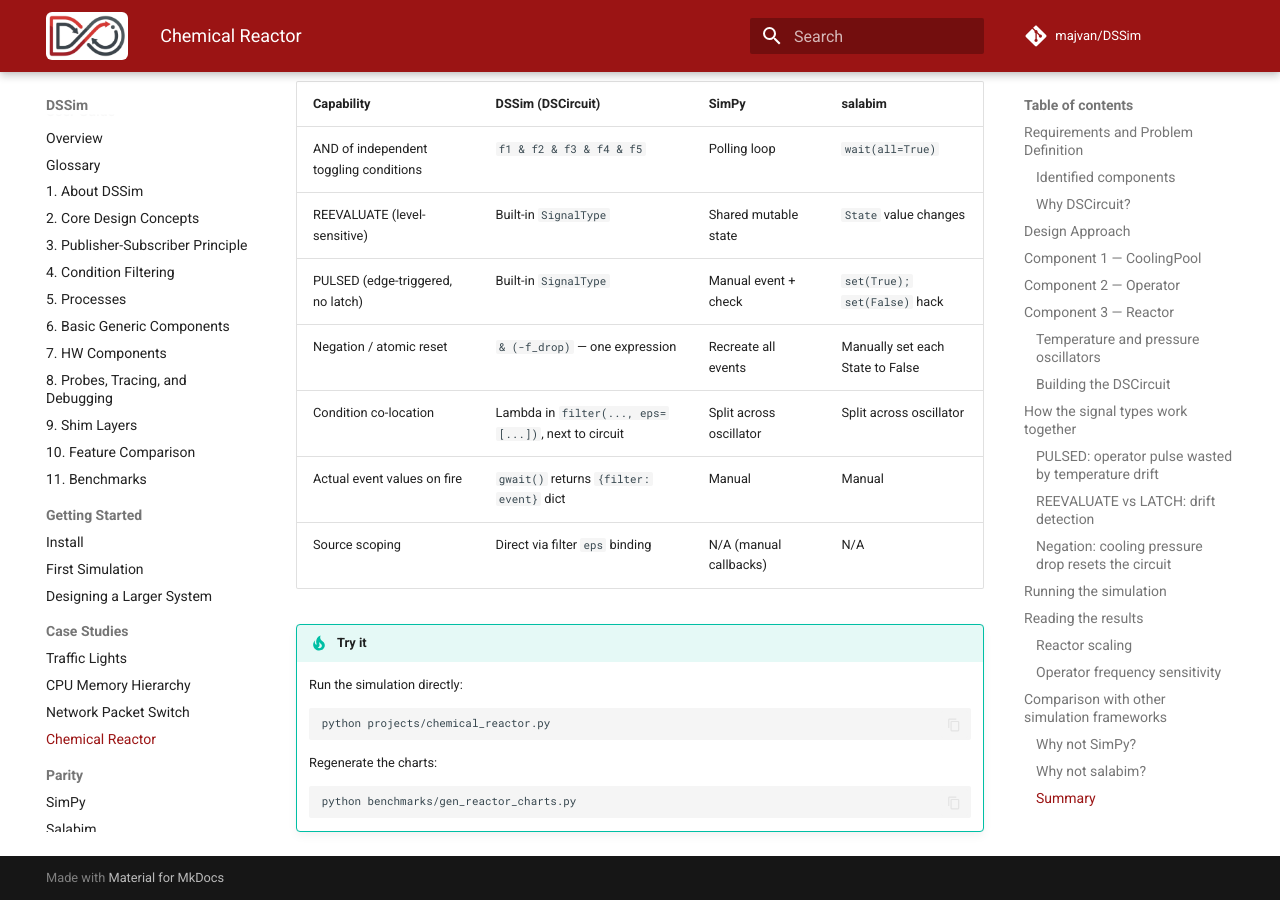
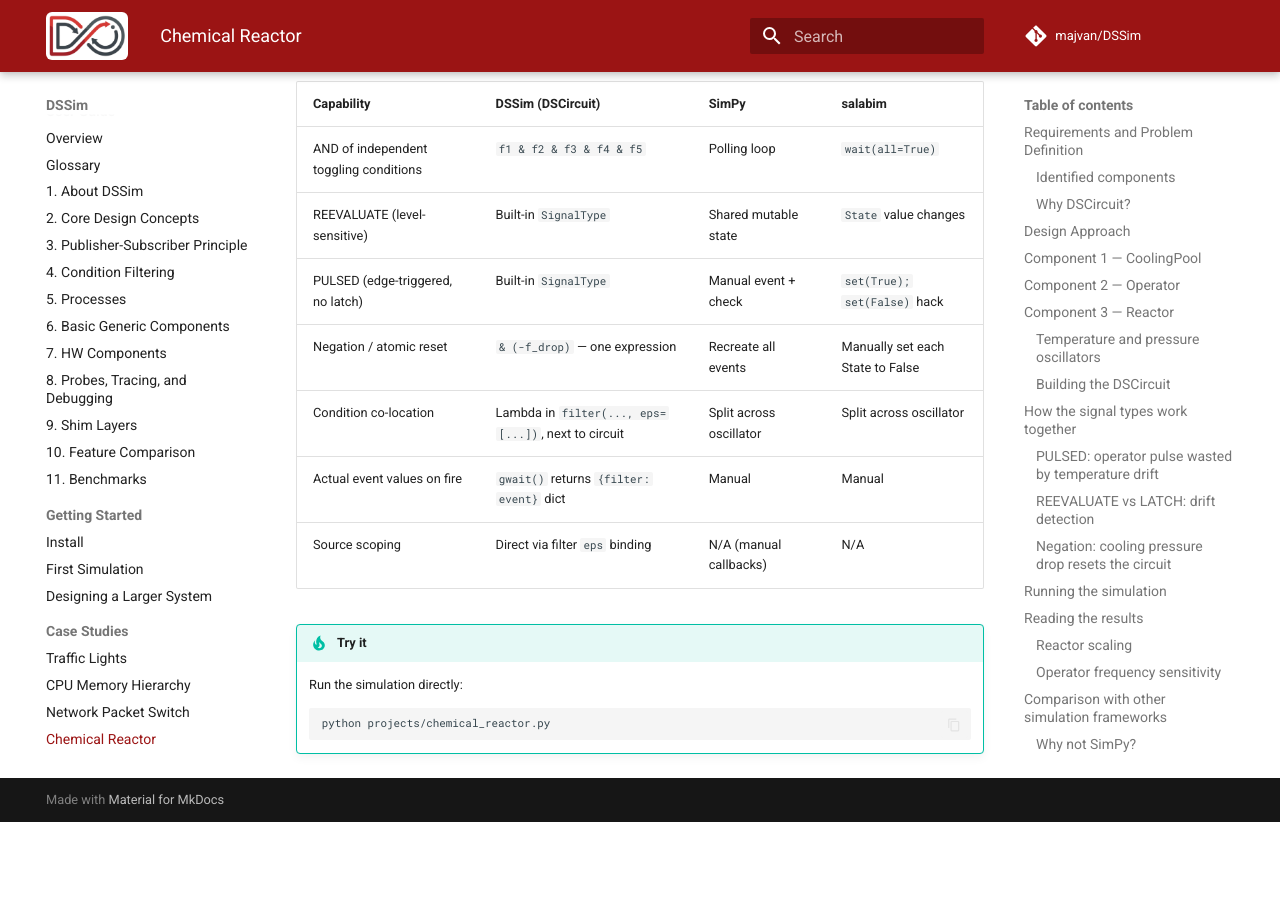
Before and after one commit to majvan/DSSim, an MkDocs documentation site: the page built from docs/case-studies/chemical-reactor.md, in a window 1280 px wide and 900 px high, scrolled down 13580 px. Built offline with MkDocs 1.6.1 and Material for MkDocs 9.7.7, drawn with Linux system fonts in a browser that asks for light colours; comment, search, counter and statistics services are not loaded; after the commit the page ends 14402 px from its top, so only the background shows below that.

Commit message:
Remove remark to recreate own benchmarks in docs

````diff
--- a/docs/case-studies/chemical-reactor.md
+++ b/docs/case-studies/chemical-reactor.md
@@ -557,9 +557,3 @@ class Reactor(sim.Component):
     ```
     python projects/chemical_reactor.py
     ```
-
-    Regenerate the charts:
-
-    ```
-    python benchmarks/gen_reactor_charts.py
-    ```
````
